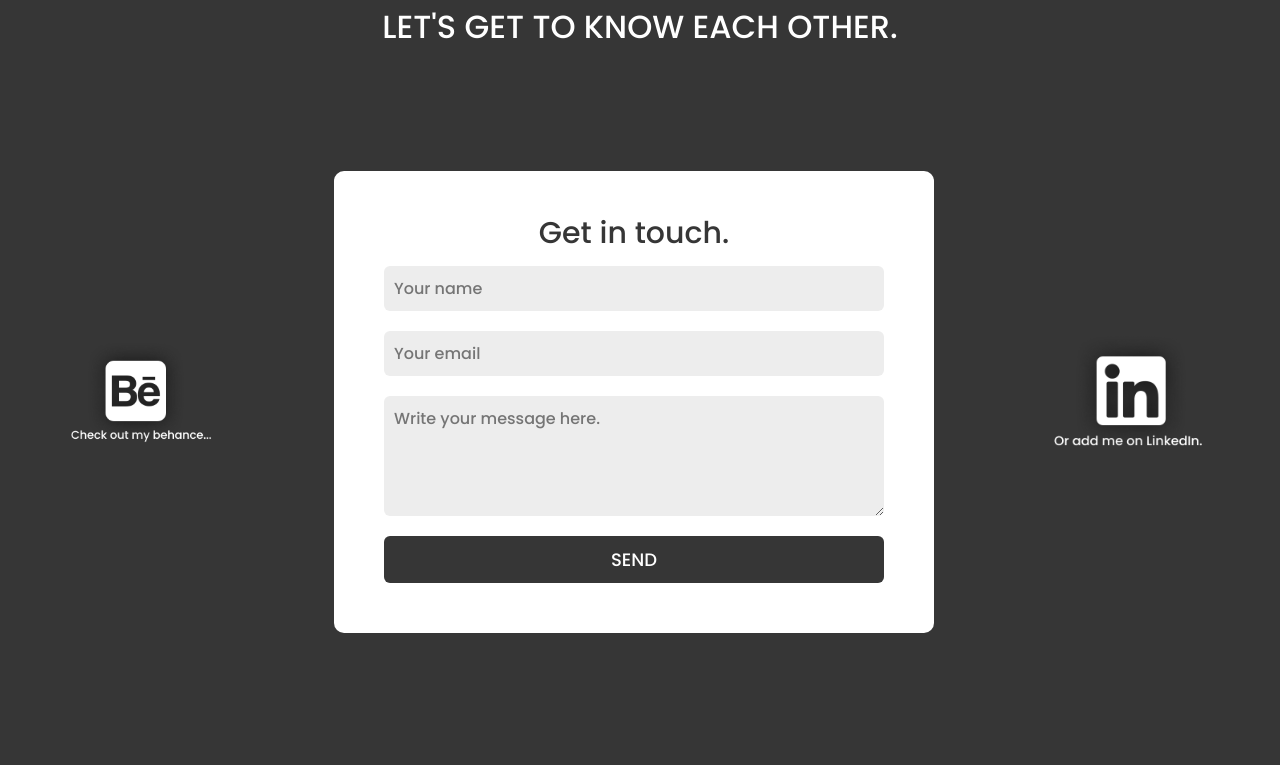
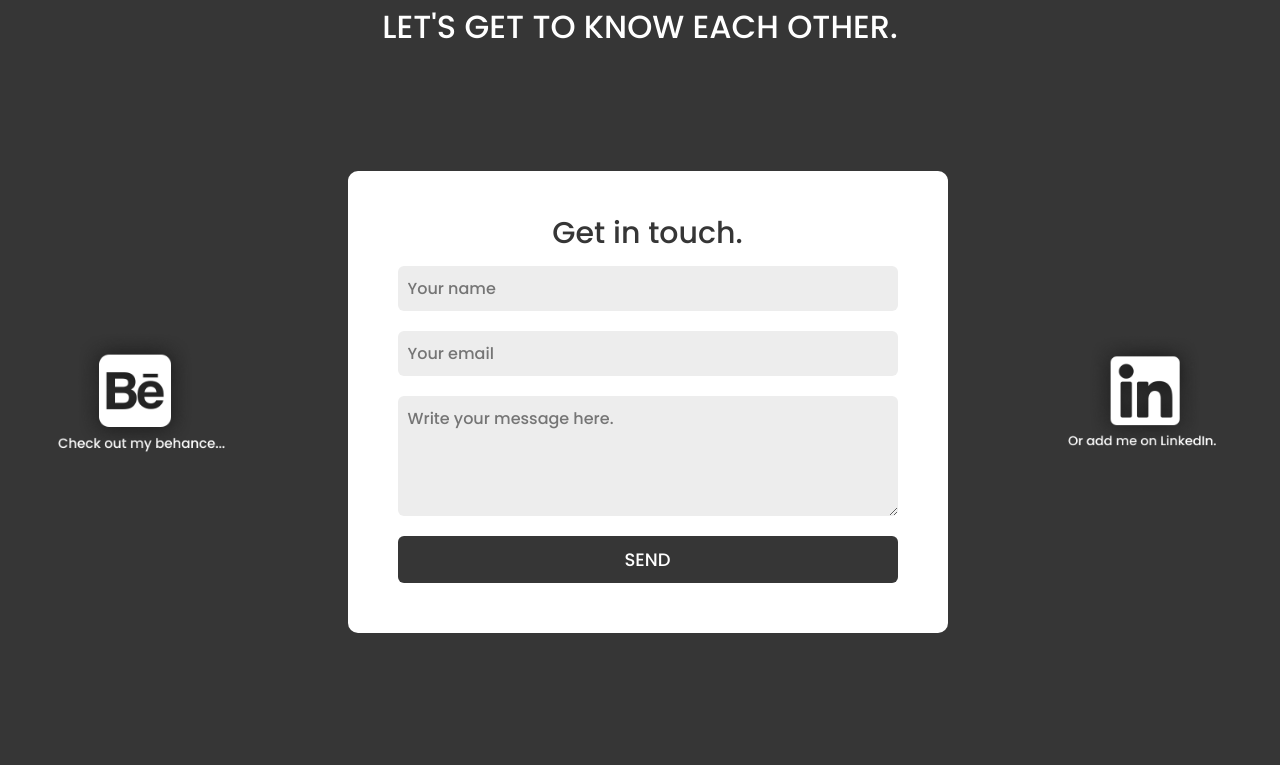
Before and after one commit to MollehMolleh/hw19, a plain HTML site: page index.html in a window 1280 px wide. Shown: the part 1600-2365 px from the top of the page. Drawn offline with Linux system fonts and the light colour scheme; a script that the page names is missing.

Commit message:
Update index.html

```diff
--- a/index.html
+++ b/index.html
@@ -57,7 +57,7 @@
   <section class="sectionthree">
     <h1>LET'S GET TO KNOW EACH OTHER.</h1>
     <div class="section-content">
-        <img class="behance" src="behance.png" alt="Image" width="143px">
+        <img class="behance" src="behance.png" alt="Image" width="170px">
         <!-- Form -->
         <div class="container">
           <form onsubmit="sendEmail(); reset(); return false;">
```
